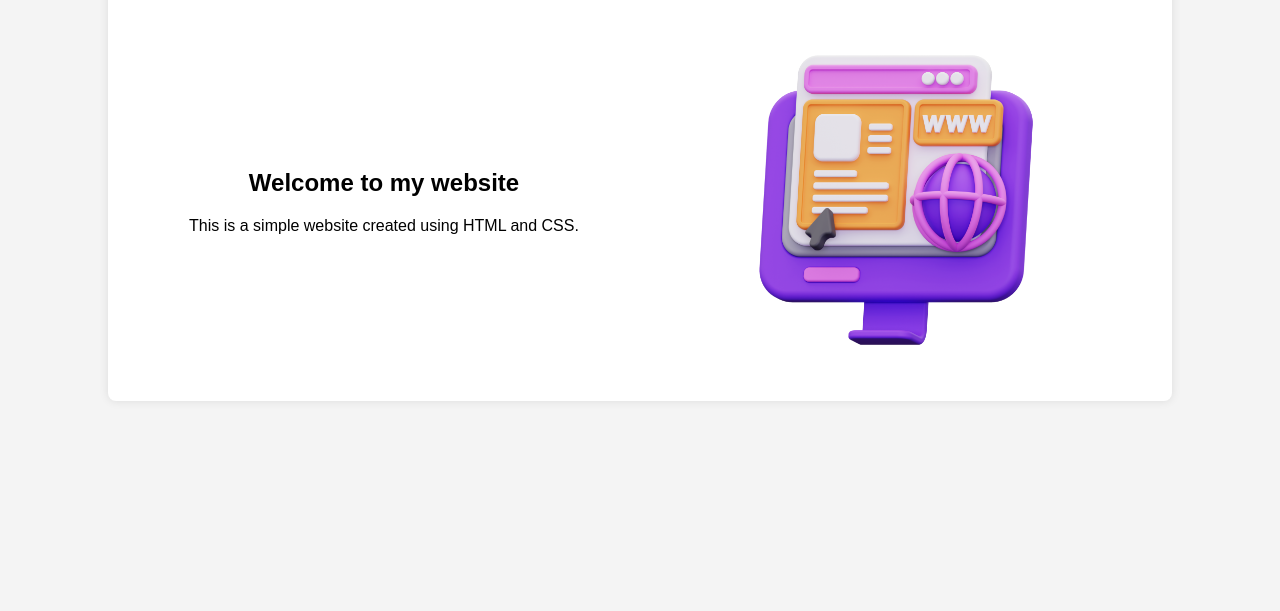
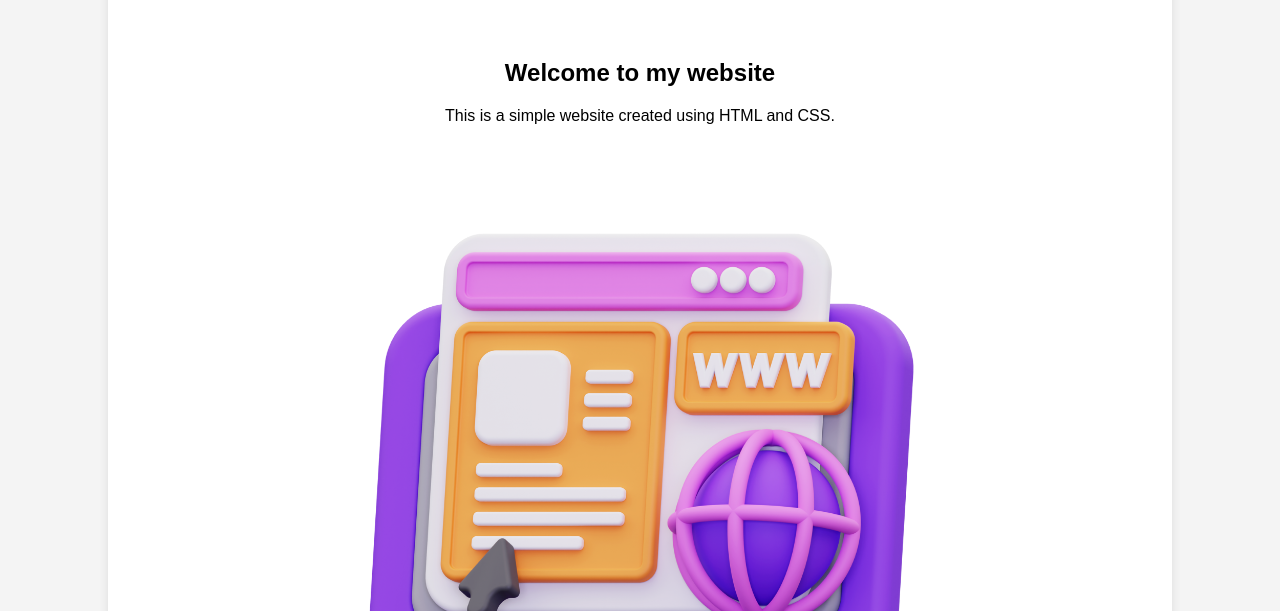
Before and after one commit to ACM-SIGKDD-SRM-KTR-STUDENT-CHAPTER/Webdev-session-15APR24, a plain HTML site: page beautified/index.html in a window 1280 px wide. Shown: the part 189-800 px from the top of the page. Drawn offline with Linux system fonts and the light colour scheme.

Commit message:
Update style.css

```diff
--- a/beautified/style.css
+++ b/beautified/style.css
@@ -61,18 +61,21 @@ body {
 
 .content {
     display: flex;
-    justify-content: space-between;
+    flex-direction: column;
     align-items: center;
 }
 
 .text-content {
-    flex: 1;
     text-align: center;
+    margin-top: 20px;
 }
 
 .main-image {
-    flex: 1;
+    width: 100%;
+    max-width: 100%;
+    margin-top: 20px;
 }
+
 /* Table Styles */
 table {
     width: 100%;
@@ -90,6 +93,7 @@ th, td {
 iframe {
     display: block;
     margin-top: 20px;
+    width: 100%;
 }
 
 /* Semantic Elements Styles */
@@ -125,13 +129,14 @@ aside {
     border-radius: 8px;
     box-shadow: 0 0 10px rgba(0, 0, 0, 0.1);
 }
+
 form {
     display: flex;
     flex-direction: column;
     align-items: center;
     justify-content: center;
     margin: 50px auto;
-    width: 50%;
+    width: 80%;
     padding: 20px;
     border: 1px solid #ccc;
     box-shadow: 0 0 10px rgba(0, 0, 0, 0.1);
@@ -147,7 +152,6 @@ form input[type="email"],
 form textarea,
 form select {
     width: 100%;
-    max-width:97%;
     margin-bottom: 10px;
     padding: 10px;
     border: 1px solid #ccc;
@@ -158,6 +162,7 @@ form input[type="submit"],
 form input[type="reset"] {
     margin-top: 10px;
 }
+
 .footer {
     text-align: center;
     margin-top: 50px;
@@ -168,6 +173,8 @@ form input[type="reset"] {
     font-weight: bold;
     font-size: 20px;
 }
+
+/* Media Queries for Mobile Responsiveness */
 @media (max-width: 768px) {
     .container {
         width: 95%;
```
